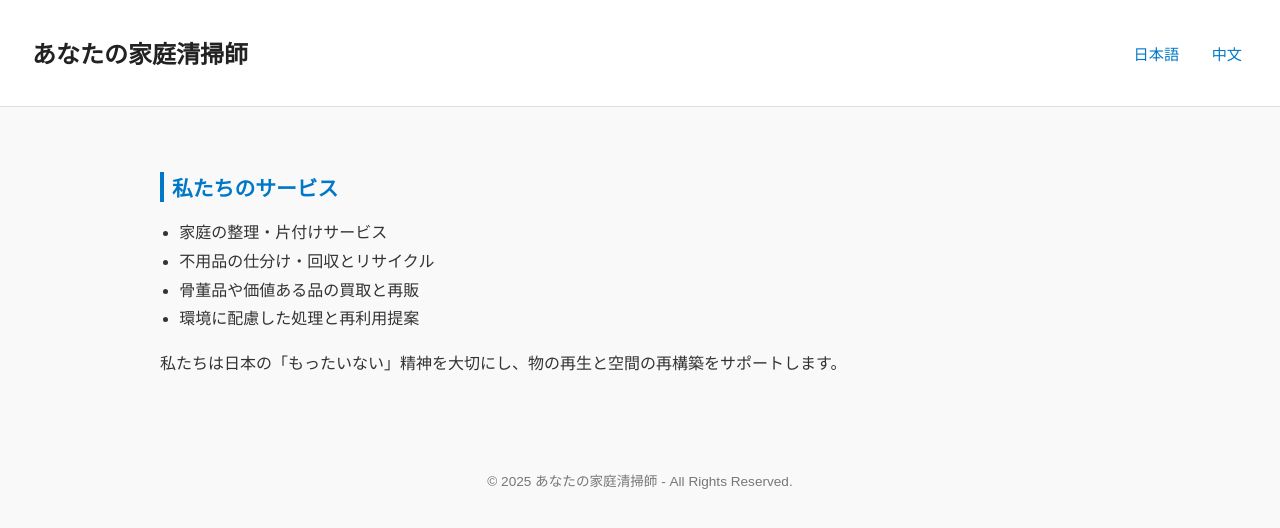
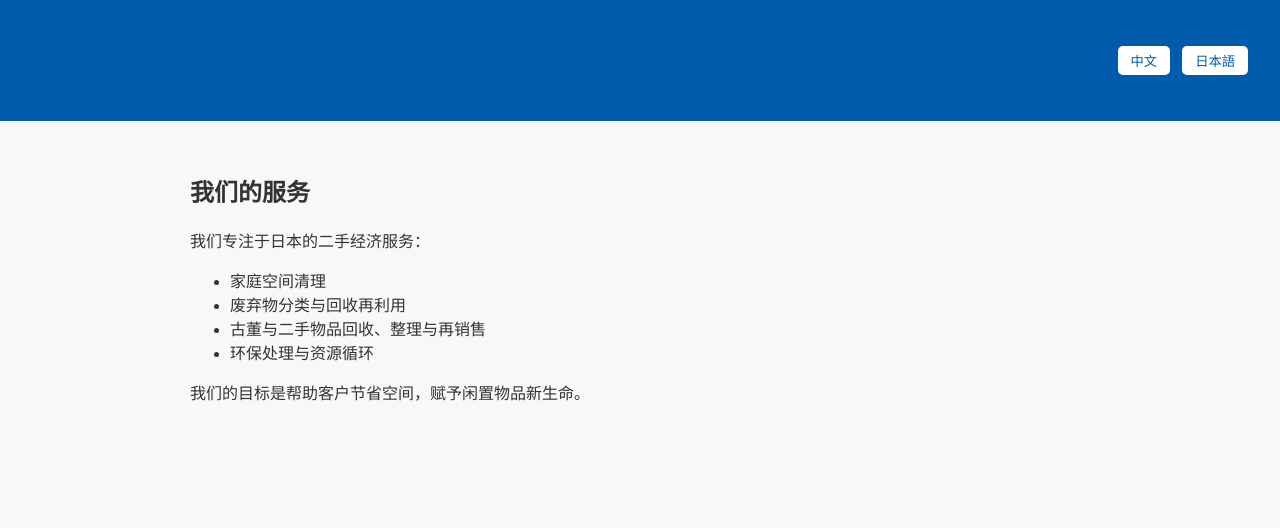
Before and after one commit to lvjing0819/your-cleaning-master, a plain HTML site: page index.html in a window 1280 px wide. Drawn offline with Linux system fonts and the light colour scheme.

Commit message:
Update index.html
返回

```diff
--- a/index.html
+++ b/index.html
@@ -1,103 +1,84 @@
 <!DOCTYPE html>
-<html lang="ja">
+<html lang="zh">
 <head>
   <meta charset="UTF-8" />
   <meta name="viewport" content="width=device-width, initial-scale=1.0"/>
-  <title>あなたの家庭清掃師</title>
+  <title>你的家庭清洁师</title>
   <style>
     body {
-      font-family: 'Noto Sans JP', sans-serif;
+      font-family: "Helvetica Neue", sans-serif;
       margin: 0;
-      background-color: #f9f9f9;
+      padding: 0;
+      background-color: #f8f8f8;
       color: #333;
     }
     header {
-      background-color: #ffffff;
-      border-bottom: 1px solid #ddd;
-      padding: 1.2rem 2rem;
+      background-color: #005bab;
+      color: white;
+      padding: 1rem 2rem;
       display: flex;
       justify-content: space-between;
       align-items: center;
     }
-    header h1 {
-      font-size: 1.5rem;
-      color: #222;
-    }
-    nav button {
-      background: none;
+    .lang-toggle button {
+      background: white;
+      color: #005bab;
       border: none;
-      color: #0078c8;
-      font-size: 0.95rem;
-      margin-left: 1rem;
+      margin-left: 0.5rem;
+      padding: 0.3rem 0.8rem;
+      border-radius: 5px;
       cursor: pointer;
     }
-    main {
-      max-width: 960px;
-      margin: 2rem auto;
-      padding: 1rem;
+    section {
+      padding: 2rem;
+      max-width: 900px;
+      margin: auto;
     }
-    h2 {
-      color: #0078c8;
-      font-size: 1.3rem;
-      border-left: 4px solid #0078c8;
-      padding-left: 0.5rem;
-    }
-    ul {
-      line-height: 1.8;
-      padding-left: 1.2rem;
-    }
-    .lang { display: none; }
-    footer {
-      text-align: center;
-      padding: 2rem 1rem;
-      font-size: 0.85rem;
-      color: #777;
+    h1 {
+      color: #005bab;
     }
   </style>
 </head>
 <body>
   <header>
-    <h1>あなたの家庭清掃師</h1>
-    <nav>
-      <button onclick="setLang('ja')">日本語</button>
+    <h1>你的家庭清洁师</h1>
+    <div class="lang-toggle">
       <button onclick="setLang('zh')">中文</button>
-    </nav>
+      <button onclick="setLang('jp')">日本語</button>
+    </div>
   </header>
 
-  <main>
-    <section id="ja" class="lang">
+  <section>
+    <div id="zh">
+      <h2>我们的服务</h2>
+      <p>我们专注于日本的二手经济服务：</p>
+      <ul>
+        <li>家庭空间清理</li>
+        <li>废弃物分类与回收再利用</li>
+        <li>古董与二手物品回收、整理与再销售</li>
+        <li>环保处理与资源循环</li>
+      </ul>
+      <p>我们的目标是帮助客户节省空间，赋予闲置物品新生命。</p>
+    </div>
+
+    <div id="jp" style="display:none;">
       <h2>私たちのサービス</h2>
+      <p>私たちは日本のリユース経済に特化しています：</p>
       <ul>
-        <li>家庭の整理・片付けサービス</li>
-        <li>不用品の仕分け・回収とリサイクル</li>
-        <li>骨董品や価値ある品の買取と再販</li>
-        <li>環境に配慮した処理と再利用提案</li>
+        <li>家庭の片付け・整理整頓</li>
+        <li>不用品の回収とリサイクル</li>
+        <li>骨董品や中古品の買取・再販</li>
+        <li>環境に優しい処理と資源の循環利用</li>
       </ul>
-      <p>私たちは日本の「もったいない」精神を大切にし、物の再生と空間の再構築をサポートします。</p>
-    </section>
-
-    <section id="zh" class="lang">
-      <h2>我们的服务</h2>
-      <ul>
-        <li>家庭空间整理与清理服务</li>
-        <li>废弃物分类、回收与再利用</li>
-        <li>古董与有价值物品的回收与二次销售</li>
-        <li>环保处理与再利用建议</li>
-      </ul>
-      <p>我们尊重日本“物尽其用”的理念，致力于为家庭提供清洁、空间重塑与资源再生的解决方案。</p>
-    </section>
-  </main>
-
-  <footer>
-    &copy; 2025 あなたの家庭清掃師 - All Rights Reserved.
-  </footer>
+      <p>スペースの有効活用と、モノに新しい命を吹き込むお手伝いをします。</p>
+    </div>
+  </section>
 
   <script>
     function setLang(lang) {
-      document.querySelectorAll('.lang').forEach(el => el.style.display = 'none');
-      document.getElementById(lang).style.display = 'block';
+      document.getElementById('zh').style.display = (lang === 'zh') ? 'block' : 'none';
+      document.getElementById('jp').style.display = (lang === 'jp') ? 'block' : 'none';
     }
-    setLang('ja'); // 默认日文
   </script>
 </body>
 </html>
```
